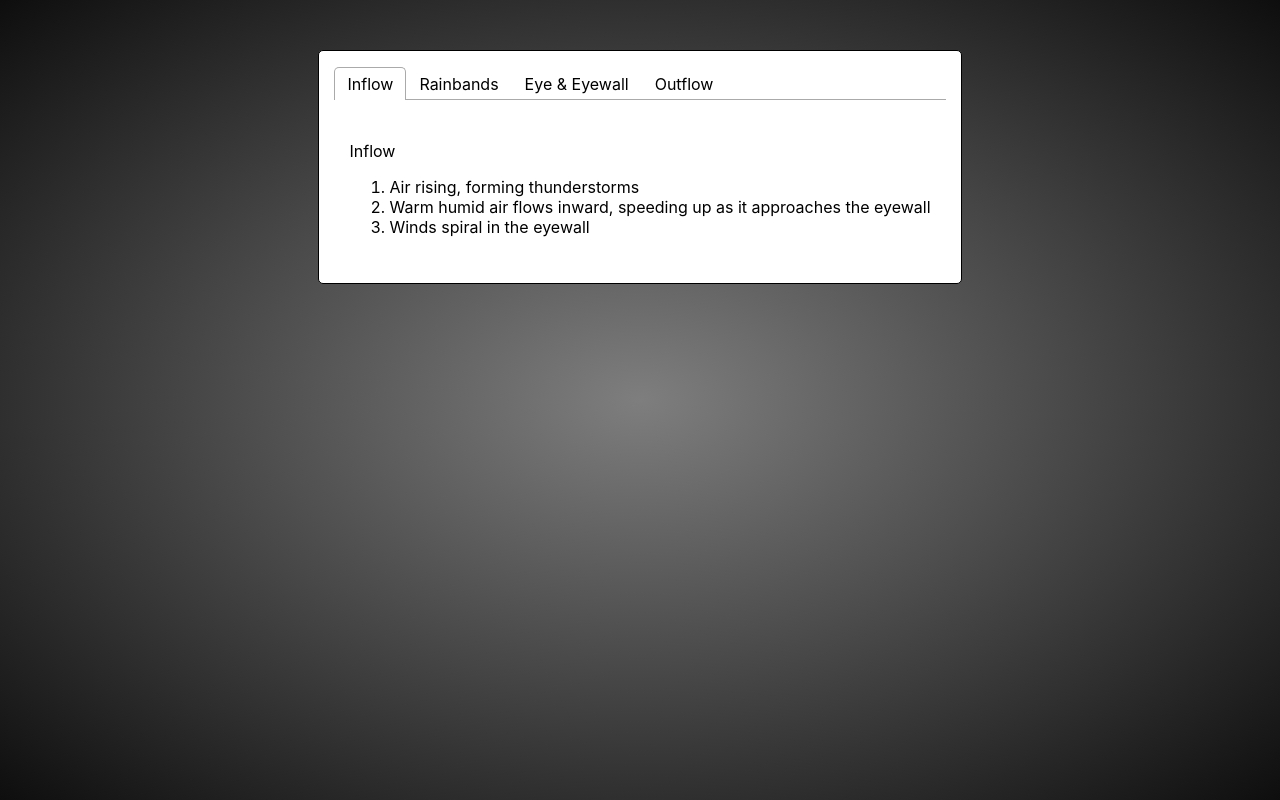
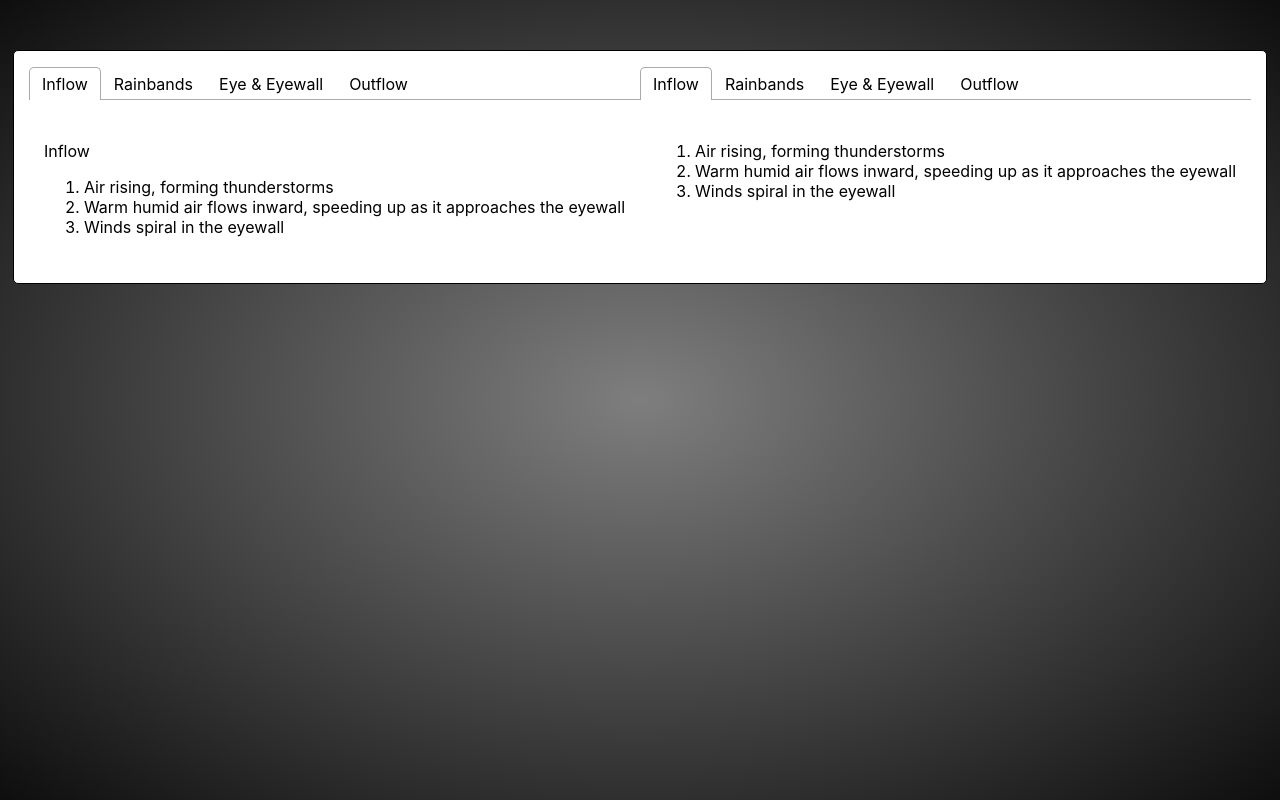
Before and after one commit to tywi6665/comet_into_the_storm_conversion, a React (Create React App) app: page / in a window 1280 px wide. Built offline with nearby package versions, Linux system fonts and the light colour scheme.

Commit message:
Reworking List element

```diff
--- a/src/App.js
+++ b/src/App.js
@@ -6,8 +6,11 @@ import './App.scss';
 import SubContainer from './Components/Containers/Subcontainer';
 import List from './Components/List';
 const data = require("./Data/data.json");
+const newData = require("./Data/data2.json");
 
 function App() {
+
+  console.log(newData)
 
   const [currentTab, setCurrentTab] = useState(0)
   const [currentInfo, setCurrentInfo] = useState([])
@@ -41,6 +44,24 @@ function App() {
         ))}
       </Tabs>
 
+      <Tabs>
+        <TabList>
+          {newData.tabs.map(tab => (
+            <Tab key={"Tab" + tab.name}>{tab.name}</Tab>
+          ))}
+        </TabList>
+        {newData.tabs.map(tab => (
+          <TabPanel key={"TabPanel" + tab.name}>
+            <SubContainer key={"SubContainer" + tab.name}>
+              <List
+                key={"List" + tab.name}
+                tabData={tab}
+              />
+            </SubContainer>
+          </TabPanel>
+        ))}
+      </Tabs>
+
     </Container>
 
   );
--- a/src/Components/List.js
+++ b/src/Components/List.js
@@ -2,24 +2,18 @@ import React, { useState, useEffect } from 'react';
 
 const List = (tabData) => {
 
-
-    const [currentTab, setCurrentTab] = useState(0)
-    const [currentInfo, setCurrentInfo] = useState([])
-    console.log(tabData.tabData[0])
-    // useEffect(() => {
-    //     setCurrentInfo(tabData.tabData[0])
-    // }, [tabData, currentInfo])
+    const [innerTab, setInnerTab] = useState(0)
+    console.log(tabData)
 
     return (
-        <ol>
-            {tabData.tabData[0].length ? (
-                tabData.tabData[0].bullets.map(bullet => (
+        <>
+            <p key={"Header" + tabData.name}>{tabData.name}</p>
+            <ol>
+                {tabData.tabData.bullets[innerTab].map(bullet => (
                     <li>{bullet}</li>
-                ))
-            ) : (
-                    <p>Loading</p>
-                )}
-        </ol>
+                ))}
+            </ol>
+        </>
     );
 }
 
```
